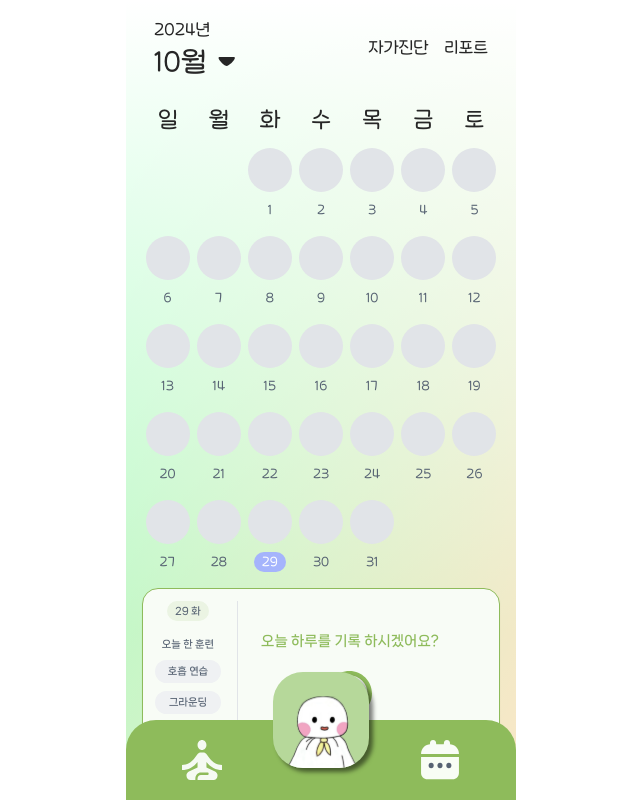
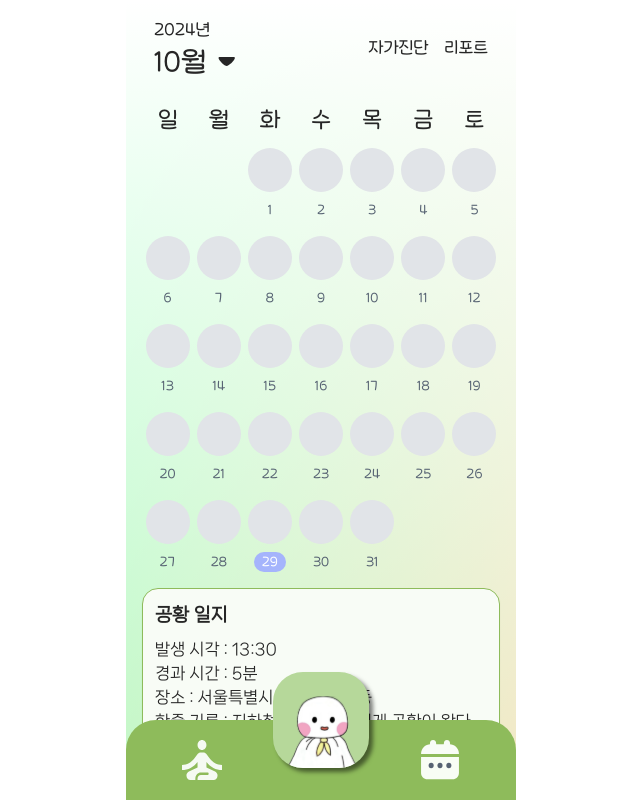
Before and after one commit to seomsoo/ddasoom, a Next.js app in the folder Frontend/: page /calendar in a window 1280 px wide. Shown: the top 800 px of the page, without its empty margins (319-959 px from the left). Built offline with nearby package versions, Linux system fonts and the light colour scheme.

Commit message:
[FEAT] #24 공황 일지 조회 기능

```diff
--- a/Frontend/src/app/calendar/page.tsx
+++ b/Frontend/src/app/calendar/page.tsx
@@ -15,7 +15,29 @@ export default function CalendarPage() {
     diaryEntry: null,
     selectedIcons: null,
   });
+  const [panicData, setPanicData] = useState<{
+    time: string;
+    duration: string;
+    location: string;
+    note: string;
+  } | null>(null);
   const router = useRouter();
+
+  // 임시 공황 데이터
+  const testPanicData = {
+    '2024-10-28': {
+      time: '17:59',
+      duration: '3분',
+      location: '광주광역시 광산구 수완동',
+      note: '엔젤에 사람이 너무 많았다.',
+    },
+    '2024-10-29': {
+      time: '13:30',
+      duration: '5분',
+      location: '서울특별시 강남구 삼성동',
+      note: '지하철에서 갑작스럽게 공황이 왔다.',
+    },
+  };
 
   // 오늘 날짜를 기본으로 설정
   useEffect(() => {
@@ -43,6 +65,18 @@ export default function CalendarPage() {
     }
   }, [selectedDate]);
 
+  // 선택된 날짜와 일치하는 공황 데이터 가져오기
+  useEffect(() => {
+    if (selectedDate) {
+      const formattedDate = `${selectedDate.getFullYear()}-${selectedDate.getMonth() + 1}-${selectedDate.getDate()}`;
+      if (testPanicData[formattedDate]) {
+        setPanicData(testPanicData[formattedDate]);
+      } else {
+        setPanicData(null);
+      }
+    }
+  }, [selectedDate]);
+
   // 선택된 날짜와 요일 추출
   const displayDate = selectedDate || new Date();
   const selectedDay = ['일', '월', '화', '수', '목', '금', '토'][displayDate.getDay()];
@@ -60,7 +94,19 @@ export default function CalendarPage() {
     <div className="pb-32">
       <Calendar selectedDate={selectedDate} onDateSelect={setSelectedDate} />
 
-      {/* 공황 일지 박스 */}
+      {/* 공황 일지 박스: panicData가 있을 때만 표시 */}
+      {panicData && (
+        <div className="bg-main4 rounded-2xl border border-main1 p-3 shadow-sm mt-4">
+          <p className="font-bold text-lg">공황 일지</p>
+          <div className="mt-2">
+            <p>발생 시각 : {panicData.time}</p>
+            <p>경과 시간 : {panicData.duration}</p>
+            <p>장소 : {panicData.location}</p>
+            <p>한줄 기록 : {panicData.note}</p>
+          </div>
+        </div>
+      )}
+
       <div className="bg-main4 rounded-2xl border border-main1 p-3 shadow-sm mt-4 flex">
         {/* 왼쪽: 날짜와 오늘 한 훈련 목록 */}
         <div className="flex flex-col items-center mr-4 font-nanumBold text-gray5">
```
